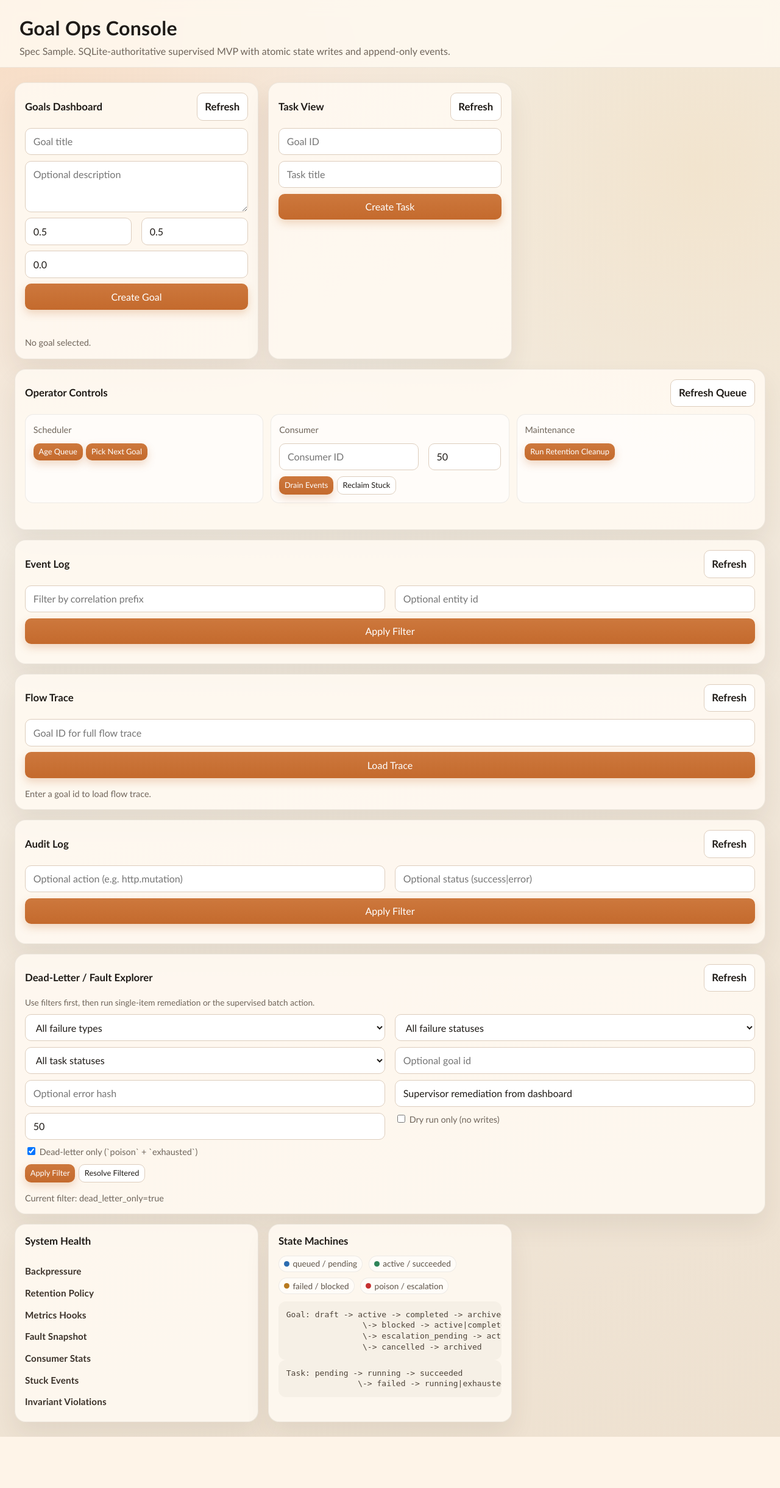
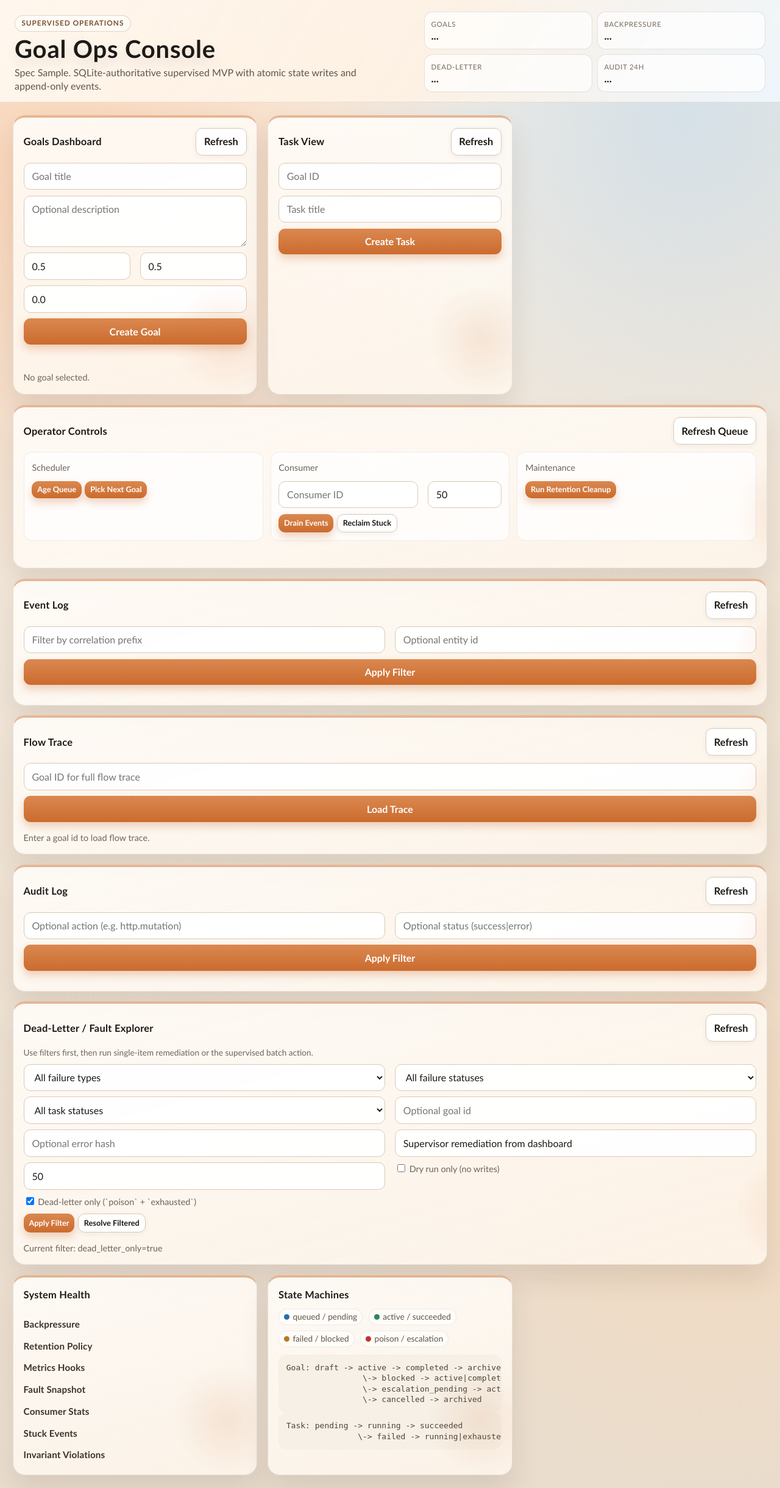
Before and after one commit to donatomaurizio99-collab/GOC, a Python web app: template goal_ops_console/templates/index.html in a window 1280 px wide. Shown: the whole page at 61% size. Before the commit the page ends 2356 px from the top, so only its background shows below. Run offline with Jinja, Linux system fonts and the light colour scheme; the template is opened without the code that fills it: most values are stand-ins (such as "Sample title", 1, 10 or a date in 2020).

Commit message:
Polish dashboard visuals and add header KPI strip (#13)

```diff
--- a/goal_ops_console/static/app.js
+++ b/goal_ops_console/static/app.js
@@ -343,7 +343,40 @@ function renderFlowTrace(trace) {
   `;
 }
 
+function renderTopKpis(health) {
+  const target = document.getElementById("top-kpis");
+  if (!target) {
+    return;
+  }
+  const totals = health.totals || {};
+  const backpressure = health.backpressure || {};
+  const faults = health.faults || {};
+  const audit = health.audit || {};
+  const throttled = Boolean(backpressure.is_throttled);
+  const deadLetterTasks = faults.dead_letter_tasks || 0;
+
+  target.innerHTML = `
+    <div class="kpi-chip">
+      <span class="meta">Goals</span>
+      <strong>${totals.goals || 0}</strong>
+    </div>
+    <div class="kpi-chip ${throttled ? "alert" : "good"}">
+      <span class="meta">Backpressure</span>
+      <strong>${throttled ? "ON" : "OFF"}</strong>
+    </div>
+    <div class="kpi-chip ${deadLetterTasks > 0 ? "alert" : ""}">
+      <span class="meta">Dead-Letter</span>
+      <strong>${deadLetterTasks}</strong>
+    </div>
+    <div class="kpi-chip">
+      <span class="meta">Audit 24h</span>
+      <strong>${audit.entries_last_24h || 0}</strong>
+    </div>
+  `;
+}
+
 function renderHealth(health) {
+  renderTopKpis(health);
   defaultConsumerId = health.default_consumer_id || defaultConsumerId;
   const consumerInput = document.getElementById("consumer-id");
   if (consumerInput && !consumerInput.value.trim()) {
--- a/goal_ops_console/templates/index.html
+++ b/goal_ops_console/templates/index.html
@@ -6,19 +6,20 @@
   <title>Goal Ops Console</title>
   <style>
     :root {
-      --font-display: "Trebuchet MS", "Gill Sans MT", "Segoe UI", sans-serif;
-      --font-body: "Candara", "Segoe UI", sans-serif;
-      --bg: #f4efe7;
-      --panel: #fffaf2;
-      --ink: #1f1b17;
-      --muted: #6f655b;
-      --line: #ddcdbd;
-      --accent: #c46a2d;
-      --accent-soft: #f4d7c3;
-      --good: #2f855a;
-      --warn: #b7791f;
-      --bad: #c53030;
-      --info: #2b6cb0;
+      --font-display: "Bahnschrift", "Trebuchet MS", "Gill Sans MT", sans-serif;
+      --font-body: "Corbel", "Candara", "Segoe UI", sans-serif;
+      --bg: #f7f1e8;
+      --panel: #fff8ef;
+      --ink: #1d1a16;
+      --muted: #6d6358;
+      --line: #d8c9b7;
+      --accent: #cb6b2e;
+      --accent-soft: #f7decb;
+      --good: #20755a;
+      --warn: #b56e11;
+      --bad: #bf2f2f;
+      --info: #2366ad;
+      --focus: rgba(203, 107, 46, 0.32);
     }
 
     * { box-sizing: border-box; }
@@ -56,60 +57,164 @@
       font-family: var(--font-body);
       color: var(--ink);
       background:
-        radial-gradient(circle at top left, #f8dcc4 0, transparent 32%),
-        radial-gradient(circle at 90% 12%, #f2e4ce 0, transparent 28%),
-        linear-gradient(160deg, #f4efe7 0%, #eee1d0 100%);
+        radial-gradient(circle at 8% 12%, rgba(255, 175, 120, 0.42) 0, transparent 28%),
+        radial-gradient(circle at 88% 8%, rgba(147, 199, 245, 0.32) 0, transparent 24%),
+        radial-gradient(circle at 92% 78%, rgba(255, 212, 166, 0.38) 0, transparent 26%),
+        linear-gradient(165deg, #f7f1e8 0%, #efe3d4 48%, #e9dccd 100%);
       min-height: 100vh;
       line-height: 1.35;
+      position: relative;
+    }
+    body::before {
+      content: "";
+      position: fixed;
+      inset: 0;
+      pointer-events: none;
+      background-image: repeating-linear-gradient(
+        120deg,
+        rgba(255, 255, 255, 0.06) 0,
+        rgba(255, 255, 255, 0.06) 1px,
+        transparent 1px,
+        transparent 26px
+      );
+      opacity: 0.75;
+      mix-blend-mode: soft-light;
+      z-index: -1;
     }
     header {
-      padding: 1.5rem 2rem 1rem;
-      border-bottom: 1px solid rgba(31, 27, 23, 0.08);
-      background: rgba(255, 250, 242, 0.8);
-      backdrop-filter: blur(12px);
+      padding: 1.2rem 1.5rem 1rem;
+      border-bottom: 1px solid rgba(29, 26, 22, 0.1);
+      background:
+        linear-gradient(120deg, rgba(255, 249, 241, 0.9) 0%, rgba(255, 242, 228, 0.86) 55%, rgba(242, 249, 255, 0.82) 100%);
+      backdrop-filter: blur(14px);
       position: sticky;
       top: 0;
-      z-index: 10;
+      z-index: 30;
     }
     header h1 {
       margin: 0;
-      font-size: 2rem;
+      font-size: clamp(1.8rem, 2vw + 1rem, 2.5rem);
       font-family: var(--font-display);
-      letter-spacing: 0.01em;
-      text-shadow: 0 1px 0 rgba(255, 255, 255, 0.8);
+      letter-spacing: 0.02em;
+      text-shadow: 0 1px 0 rgba(255, 255, 255, 0.8), 0 8px 20px rgba(60, 44, 32, 0.12);
+      line-height: 1.05;
     }
-    header p { margin: 0.35rem 0 0; color: var(--muted); }
-    main {
-      padding: 1.5rem;
+    .header-shell {
+      max-width: 1680px;
+      margin: 0 auto;
       display: grid;
       gap: 1rem;
+      grid-template-columns: minmax(320px, 1fr) minmax(280px, 560px);
+      align-items: end;
+    }
+    .eyebrow {
+      display: inline-flex;
+      align-items: center;
+      gap: 0.45rem;
+      text-transform: uppercase;
+      letter-spacing: 0.08em;
+      font-size: 0.74rem;
+      font-weight: 700;
+      color: #7a5031;
+      background: rgba(255, 255, 255, 0.55);
+      border: 1px solid rgba(122, 80, 49, 0.22);
+      border-radius: 999px;
+      padding: 0.28rem 0.65rem;
+      width: fit-content;
+      margin-bottom: 0.45rem;
+    }
+    header p {
+      margin: 0.45rem 0 0;
+      color: #5f564c;
+      max-width: 62ch;
+    }
+    .kpi-strip {
+      display: grid;
+      grid-template-columns: repeat(2, minmax(120px, 1fr));
+      gap: 0.5rem;
+      align-self: stretch;
+    }
+    .kpi-chip {
+      display: grid;
+      gap: 0.12rem;
+      align-content: center;
+      border-radius: 14px;
+      border: 1px solid rgba(29, 26, 22, 0.12);
+      background: rgba(255, 255, 255, 0.72);
+      padding: 0.5rem 0.65rem;
+      box-shadow: inset 0 1px 0 rgba(255, 255, 255, 0.9);
+      min-height: 62px;
+    }
+    .kpi-chip .meta {
+      font-size: 0.72rem;
+      text-transform: uppercase;
+      letter-spacing: 0.06em;
+      color: #776b5f;
+    }
+    .kpi-chip strong {
+      font-size: 1.1rem;
+      font-family: var(--font-display);
+      line-height: 1.05;
+    }
+    .kpi-chip.alert {
+      border-color: rgba(191, 47, 47, 0.35);
+      background: rgba(255, 235, 235, 0.84);
+    }
+    .kpi-chip.good {
+      border-color: rgba(32, 117, 90, 0.28);
+      background: rgba(232, 248, 242, 0.82);
+    }
+    main {
+      padding: 1.3rem;
+      display: grid;
+      gap: 1.05rem;
       grid-template-columns: repeat(auto-fit, minmax(340px, 1fr));
       max-width: 1680px;
       margin: 0 auto;
     }
     section {
-      background: rgba(255, 250, 242, 0.88);
-      border: 1px solid rgba(31, 27, 23, 0.08);
-      border-radius: 18px;
-      padding: 1rem;
-      box-shadow: 0 20px 40px rgba(68, 50, 33, 0.08);
+      background:
+        linear-gradient(165deg, rgba(255, 252, 248, 0.9) 0%, rgba(255, 247, 237, 0.82) 100%);
+      border: 1px solid rgba(29, 26, 22, 0.1);
+      border-top: 4px solid rgba(203, 107, 46, 0.45);
+      border-radius: 20px;
+      padding: 1.05rem;
+      box-shadow: 0 24px 44px rgba(68, 50, 33, 0.11), inset 0 1px 0 rgba(255, 255, 255, 0.84);
       min-width: 0;
-      animation: fade-rise 320ms ease both;
-      transition: transform 160ms ease, box-shadow 160ms ease, border-color 160ms ease;
+      animation: fade-rise 460ms ease both;
+      transition: transform 180ms ease, box-shadow 180ms ease, border-color 180ms ease;
+      position: relative;
+      overflow: clip;
+    }
+    section::after {
+      content: "";
+      position: absolute;
+      inset: auto -10% 0 auto;
+      width: 180px;
+      height: 180px;
+      background: radial-gradient(circle, rgba(203, 107, 46, 0.12) 0, transparent 70%);
+      pointer-events: none;
     }
     section:hover {
-      transform: translateY(-1px);
-      box-shadow: 0 22px 42px rgba(68, 50, 33, 0.11);
-      border-color: rgba(196, 106, 45, 0.25);
+      transform: translateY(-2px);
+      box-shadow: 0 26px 48px rgba(68, 50, 33, 0.16);
+      border-color: rgba(203, 107, 46, 0.35);
     }
     section h2 {
       margin: 0 0 0.75rem;
-      font-size: 1.05rem;
+      font-size: 1.03rem;
+      font-family: var(--font-display);
+      letter-spacing: 0.015em;
       display: flex;
       justify-content: space-between;
       gap: 0.75rem;
       align-items: center;
     }
+    section:nth-of-type(2) { animation-delay: 40ms; }
+    section:nth-of-type(3) { animation-delay: 80ms; }
+    section:nth-of-type(4) { animation-delay: 120ms; }
+    section:nth-of-type(5) { animation-delay: 160ms; }
+    section:nth-of-type(6) { animation-delay: 200ms; }
     .wide { grid-column: 1 / -1; }
     form {
       display: grid;
@@ -118,10 +223,10 @@
     }
     input, textarea, select, button {
       font: inherit;
-      border-radius: 10px;
+      border-radius: 11px;
       border: 1px solid var(--line);
       padding: 0.65rem 0.8rem;
-      background: white;
+      background: rgba(255, 255, 255, 0.92);
       color: var(--ink);
       transition: border-color 120ms ease, box-shadow 120ms ease, transform 120ms ease;
     }
@@ -129,26 +234,27 @@
     input:focus, textarea:focus, select:focus {
       outline: none;
       border-color: rgba(196, 106, 45, 0.65);
-      box-shadow: 0 0 0 3px rgba(196, 106, 45, 0.18);
+      box-shadow: 0 0 0 3px var(--focus);
     }
     button {
       cursor: pointer;
-      background: linear-gradient(180deg, #cd783d 0%, var(--accent) 100%);
+      background: linear-gradient(180deg, #da8850 0%, var(--accent) 100%);
       color: white;
       border: none;
-      box-shadow: 0 6px 14px rgba(196, 106, 45, 0.25);
-      transition: transform 120ms ease, opacity 120ms ease;
+      box-shadow: 0 7px 14px rgba(203, 107, 46, 0.3);
+      font-weight: 600;
+      transition: transform 120ms ease, opacity 120ms ease, filter 120ms ease;
     }
-    button:hover { transform: translateY(-1px); }
+    button:hover { transform: translateY(-1px); filter: saturate(1.05); }
     button:active { transform: translateY(0); }
     button.secondary {
-      background: #fff;
+      background: rgba(255, 255, 255, 0.92);
       color: var(--ink);
       border: 1px solid var(--line);
-      box-shadow: none;
+      box-shadow: 0 2px 8px rgba(59, 42, 28, 0.06);
     }
     button.secondary:hover {
-      background: #fff6eb;
+      background: #fff4e7;
     }
     button.ghost {
       background: transparent;
@@ -229,7 +335,8 @@
       border: 1px solid rgba(31, 27, 23, 0.08);
       border-radius: 14px;
       padding: 0.8rem;
-      background: rgba(255,255,255,0.6);
+      background: rgba(255, 255, 255, 0.72);
+      box-shadow: inset 0 1px 0 rgba(255, 255, 255, 0.84);
     }
     .card strong { display: block; font-size: 1.4rem; }
     .stack-list {
@@ -239,7 +346,7 @@
     .entity-card {
       border: 1px solid rgba(31, 27, 23, 0.08);
       border-radius: 14px;
-      background: rgba(255, 255, 255, 0.62);
+      background: rgba(255, 255, 255, 0.74);
       padding: 0.85rem;
       display: grid;
       gap: 0.7rem;
@@ -365,7 +472,7 @@
       color: #6f655b;
     }
     @keyframes fade-rise {
-      from { opacity: 0; transform: translateY(6px); }
+      from { opacity: 0; transform: translateY(10px); }
       to { opacity: 1; transform: translateY(0); }
     }
     @media (prefers-reduced-motion: reduce) {
@@ -378,6 +485,12 @@
       }
     }
     @media (max-width: 900px) {
+      .header-shell {
+        grid-template-columns: 1fr;
+      }
+      .kpi-strip {
+        grid-template-columns: 1fr 1fr;
+      }
       .split { grid-template-columns: 1fr; }
       .entity-header { flex-direction: column; }
       main { padding: 1rem; }
@@ -387,8 +500,19 @@
 <body>
   <a class="skip-link" href="#main-content">Skip to main content</a>
   <header>
-    <h1>Goal Ops Console</h1>
-    <p>Spec {{ spec_version }}. SQLite-authoritative supervised MVP with atomic state writes and append-only events.</p>
+    <div class="header-shell">
+      <div>
+        <div class="eyebrow">Supervised Operations</div>
+        <h1>Goal Ops Console</h1>
+        <p>Spec {{ spec_version }}. SQLite-authoritative supervised MVP with atomic state writes and append-only events.</p>
+      </div>
+      <div class="kpi-strip" id="top-kpis" role="status" aria-live="polite">
+        <div class="kpi-chip"><span class="meta">Goals</span><strong>...</strong></div>
+        <div class="kpi-chip"><span class="meta">Backpressure</span><strong>...</strong></div>
+        <div class="kpi-chip"><span class="meta">Dead-Letter</span><strong>...</strong></div>
+        <div class="kpi-chip"><span class="meta">Audit 24h</span><strong>...</strong></div>
+      </div>
+    </div>
   </header>
   <main id="main-content" tabindex="-1">
     <section>
```
